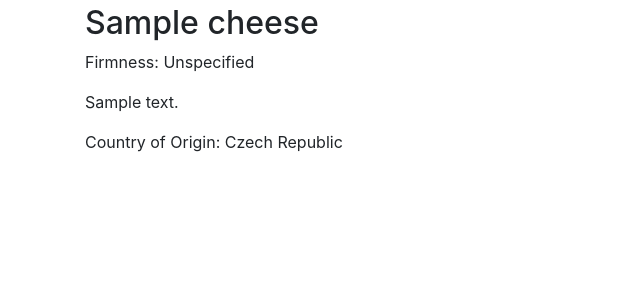
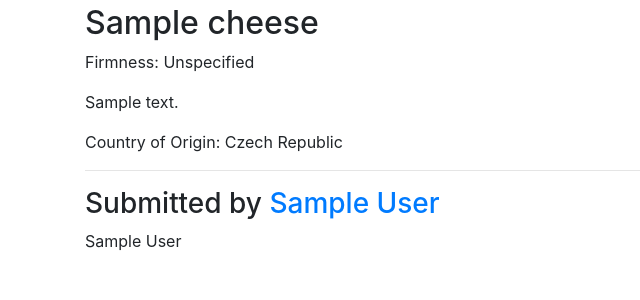
Before and after one commit to ryancheley/everycheese, a Django app: a page that uses everycheese/templates/cheeses/cheese_detail.html in a window 1280 px wide. Shown: the part 56-356 px from the top of the page, without its empty margins (0-640 px from the left). Run offline with Django 3.2, Linux system fonts and the light colour scheme; tables that the repository leaves empty hold one stand-in row (values such as "Sample post"); some libraries are stand-ins or nearby versions.

Commit message:
Track and display the creator of each cheese

```diff
--- a/everycheese/cheeses/models.py
+++ b/everycheese/cheeses/models.py
@@ -1,3 +1,4 @@
+from django.conf import settings
 from django.db import models
 from autoslug import AutoSlugField
 from model_utils.models import TimeStampedModel
@@ -19,6 +20,11 @@ class Cheese(TimeStampedModel):
     description = models.TextField("Description", blank=True)
     firmness = models.CharField("Firmness", max_length=20, choices=Firmness.choices, default=Firmness.UNSPECIFIED)
     country_of_origin = CountryField("Country of Origin", blank=True)
+    creator = models.ForeignKey(
+        settings.AUTH_USER_MODEL,
+        null=True,
+        on_delete=models.SET_NULL
+    )
 
     def get_absolute_url(self):
         return reverse("cheeses:detail", kwargs={"slug": self.slug})
--- a/everycheese/cheeses/views.py
+++ b/everycheese/cheeses/views.py
@@ -14,3 +14,7 @@ class CheeseDetailView(DetailView):
 class CheeseCreateView(LoginRequiredMixin, CreateView):
     model = Cheese
     fields = ['name', 'description', 'firmness', 'country_of_origin']
+
+    def form_valid(self, form):
+        form.instance.creator  = self.request.user
+        return super().form_valid(form)
--- a/everycheese/templates/cheeses/cheese_detail.html
+++ b/everycheese/templates/cheeses/cheese_detail.html
@@ -19,5 +19,12 @@
     </p>
 {% endif %}
 
+<hr/>
+<h3>Submitted by
+    <a href="{% url 'users:detail' cheese.creator.name %}">{{cheese.creator.name}}</a>
+</h3>
+    {% if cheese.creator.name %}
+        <p>{{ cheese.creator.name }}</p>
+    {%endif%}
 
 {% endblock content %}
```
Also changed, not shown: everycheese/cheeses/migrations/0003_cheese_creator.py (added).
